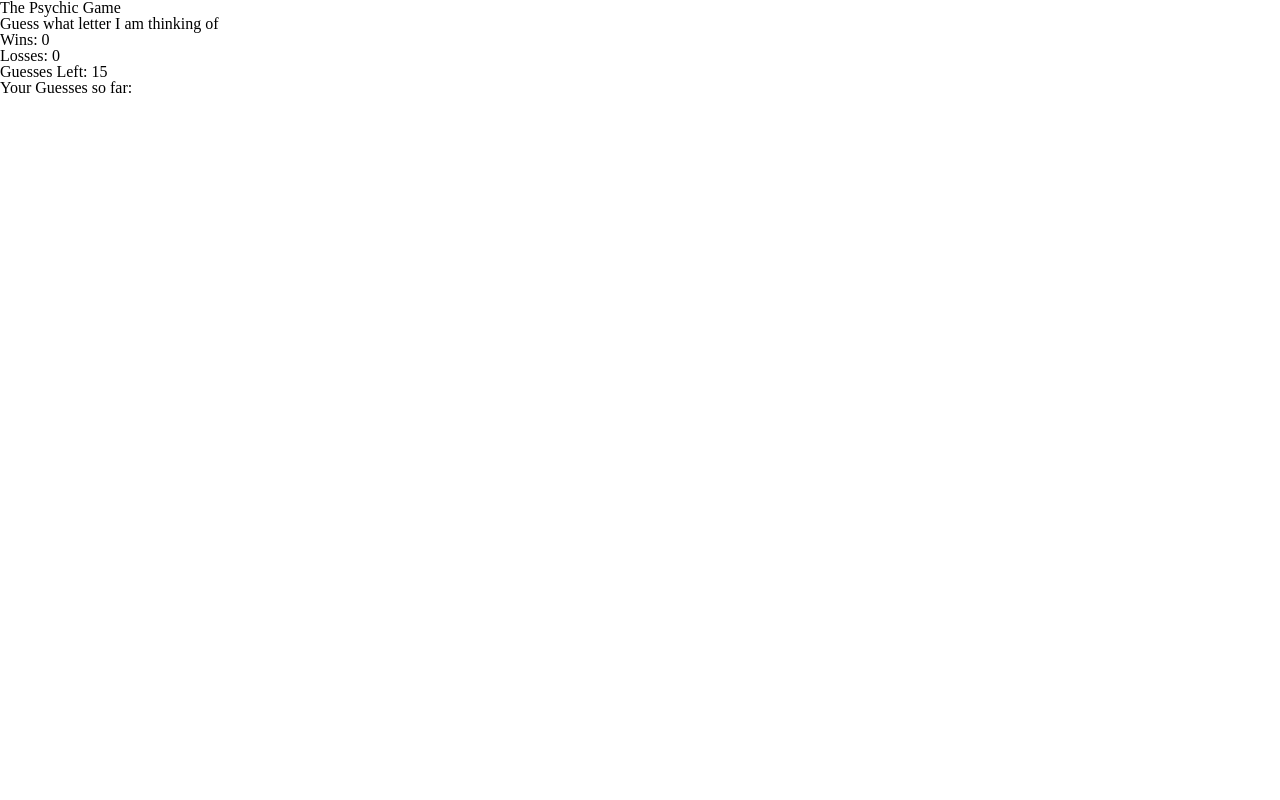
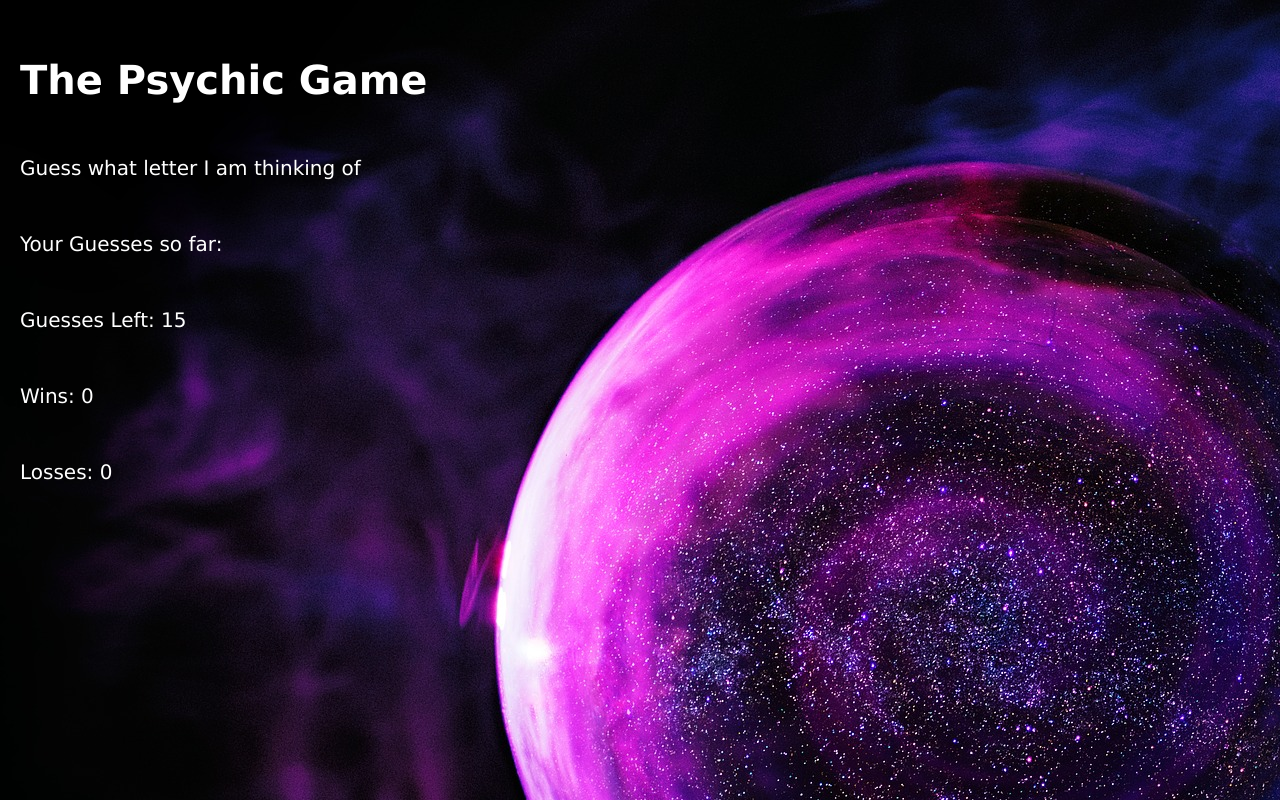
Before and after one commit to clearplaid/Psychic-Game, a plain HTML site: page index.html in a window 1280 px wide. Drawn offline with Linux system fonts and the light colour scheme.

Commit message:
added background image and styled

```diff
--- a/assets/css/style.css
+++ b/assets/css/style.css
@@ -0,0 +1,21 @@
+
+body {
+    background-image: url("../images/crystal-ball.jpg");
+    font-size: 20px;
+    color: #ffffff;
+    font-family: 'Lucida Sans', 'Lucida Sans Regular', 'Lucida Grande', 'Lucida Sans Unicode', 'Geneva', Verdana, sans-serif;
+    line-height: 36px;
+
+}
+
+h1 {
+    font-weight: bold;
+    font-size: 40px;
+    line-height: 60px;
+    margin-top: 30px;
+    padding: 20px;
+}
+
+p {
+    padding: 20px;
+}
--- a/index.html
+++ b/index.html
@@ -10,19 +10,24 @@
     <script src="assets/javascript/game.js"></script>
 </head>
 <body>
+
 <div id="game">
 
 <h1>The Psychic Game</h1>
 
 <p id="answer">Guess what letter I am thinking of</p>
 
+<p id="guessesSoFar">Your Guesses so far: </p>
+
+<p id="guessesLeft">Guesses Left: 15</p>
+
 <p id="wins-text">Wins: 0</p>
 
 <p id="losses-text">Losses: 0</p>
 
-<p id="guessesLeft">Guesses Left: 15</p>
 
-<p id="guessesSoFar">Your Guesses so far: </p>
+
+
 
 
 
```
Also changed, not shown: assets/images/crystal-ball.jpg (added).
